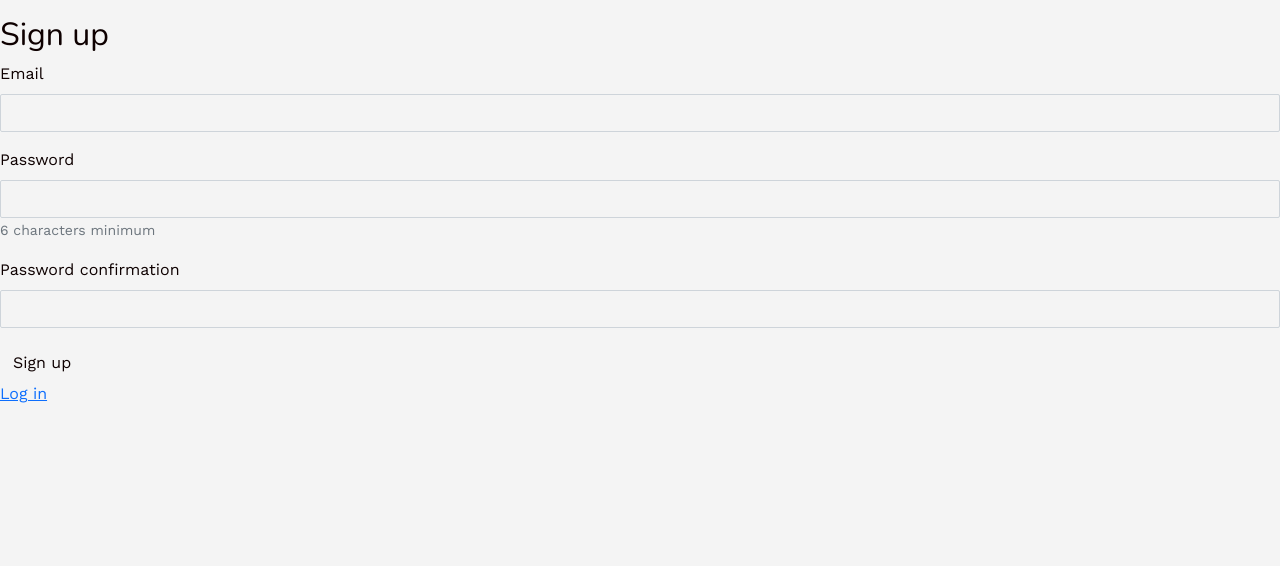
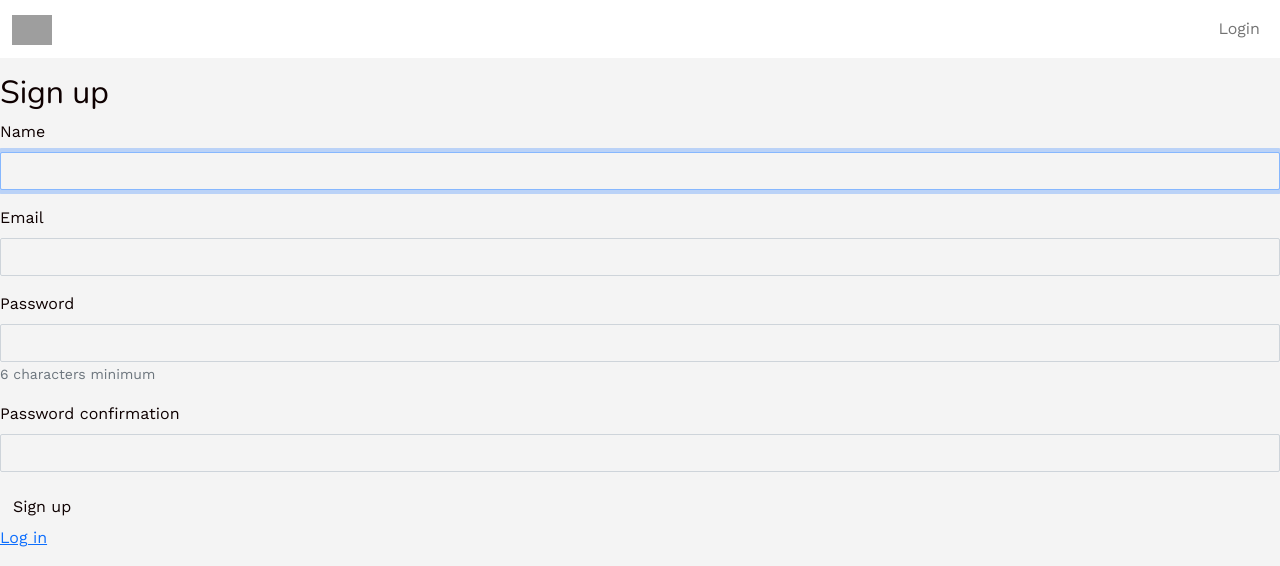
Before and after one commit to FlorianMeline/airdnd, a Rails app: page /users/sign_up in a window 1280 px wide. Shown: the top 566 px of the page. Run offline with Rails 7, Linux system fonts and the light colour scheme; style sheets or scripts are compiled from the project's sources; some libraries are stand-ins or nearby versions; grey boxes are pictures that could not be loaded.

Commit message:
fin devise

```diff
--- a/app/controllers/application_controller.rb
+++ b/app/controllers/application_controller.rb
@@ -1,2 +1,12 @@
 class ApplicationController < ActionController::Base
+  before_action :authenticate_user!
+  before_action :configure_permitted_parameters, if: :devise_controller?
+
+  def configure_permitted_parameters
+    # For additional fields in app/views/devise/registrations/new.html.erb
+    devise_parameter_sanitizer.permit(:sign_up, keys: [:name])
+
+    # For additional in app/views/devise/registrations/edit.html.erb
+    devise_parameter_sanitizer.permit(:account_update, keys: [:name])
+  end
 end
--- a/app/controllers/pages_controller.rb
+++ b/app/controllers/pages_controller.rb
@@ -1,4 +1,5 @@
 class PagesController < ApplicationController
+  skip_before_action :authenticate_user!, only: :home
   def home
   end
 end
--- a/app/views/devise/registrations/new.html.erb
+++ b/app/views/devise/registrations/new.html.erb
@@ -4,6 +4,9 @@
   <%= f.error_notification %>
 
   <div class="form-inputs">
+    <%= f.input :name,
+                required: true,
+                autofocus: true %>
     <%= f.input :email,
                 required: true,
                 autofocus: true,
--- a/app/views/layouts/application.html.erb
+++ b/app/views/layouts/application.html.erb
@@ -11,6 +11,8 @@
   </head>
 
   <body>
+    <%= render "shared/navbar" %>
+    <%= render "shared/flashes" %>
     <p class="alert"><%= alert %></p>
     <p class="notice"><%= notice %></p>
     <%= yield %>
--- /dev/null
+++ b/app/views/shared/_flashes.html.erb
@@ -0,0 +1,12 @@
+<% if notice %>
+  <div class="alert alert-info alert-dismissible fade show m-1" role="alert">
+    <button type="button" class="btn-close" data-bs-dismiss="alert" aria-label="Close"></button>
+    <%= notice %>
+  </div>
+<% end %>
+<% if alert %>
+  <div class="alert alert-warning alert-dismissible fade show m-1" role="alert">
+    <button type="button" class="btn-close" data-bs-dismiss="alert" aria-label="Close"></button>
+    <%= alert %>
+  </div>
+<% end %>
--- /dev/null
+++ b/app/views/shared/_navbar.html.erb
@@ -0,0 +1,38 @@
+<div class="navbar navbar-expand-sm navbar-light navbar-lewagon">
+  <div class="container-fluid">
+    <%= link_to "#", class: "navbar-brand" do %>
+      <%= image_tag "logo" %>
+    <% end %>
+
+    <button class="navbar-toggler" type="button" data-bs-toggle="collapse" data-bs-target="#navbarSupportedContent" aria-controls="navbarSupportedContent" aria-expanded="false" aria-label="Toggle navigation">
+      <span class="navbar-toggler-icon"></span>
+    </button>
+
+    <div class="collapse navbar-collapse" id="navbarSupportedContent">
+      <ul class="navbar-nav me-auto">
+        <% if user_signed_in? %>
+          <li class="nav-item active">
+            <%= link_to "Home", "#", class: "nav-link" %>
+          </li>
+          <li class="nav-item">
+            <%= link_to "Messages", "#", class: "nav-link" %>
+          </li>
+          <li class="nav-item dropdown">
+          <a href="#" class="avatar" id="navbarDropdown" data-bs-toggle="dropdown" aria-haspopup="true" aria-expanded="false">
+            <%= image_tag "https://kitt.lewagon.com/placeholder/users/ssaunier", class: "avatar", alt: "dropdown menu" %>
+          </a>
+            <div class="dropdown-menu dropdown-menu-end" aria-labelledby="navbarDropdown">
+              <%= link_to "Action", "#", class: "dropdown-item" %>
+              <%= link_to "Another action", "#", class: "dropdown-item" %>
+              <%= link_to "Log out", destroy_user_session_path, data: {turbo_method: :delete}, class: "dropdown-item" %>
+            </div>
+          </li>
+        <% else %>
+          <li class="nav-item">
+            <%= link_to "Login", new_user_session_path, class: "nav-link" %>
+          </li>
+        <% end %>
+      </ul>
+    </div>
+  </div>
+</div>
```
Also changed, not shown: app/assets/images/logo.png (added).
